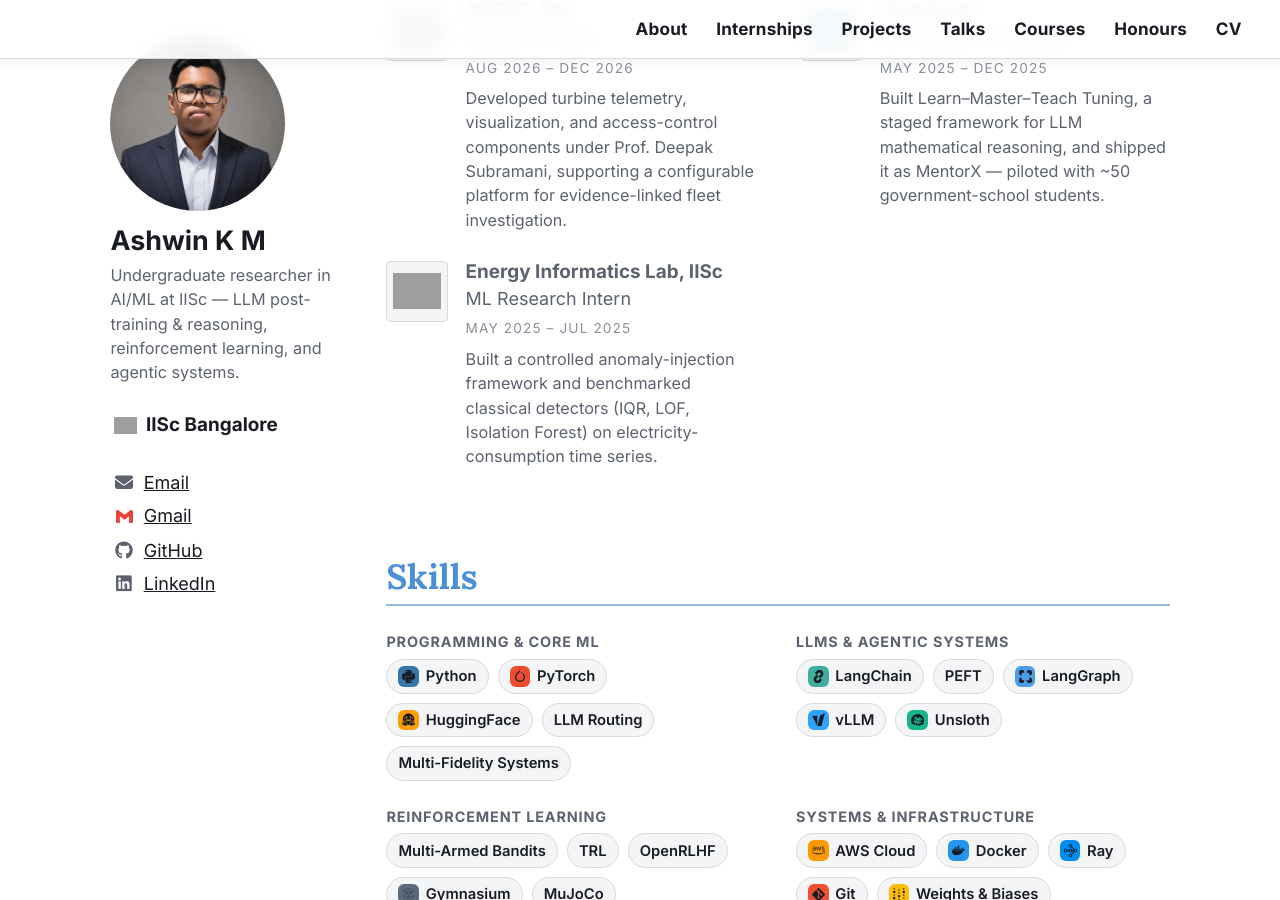
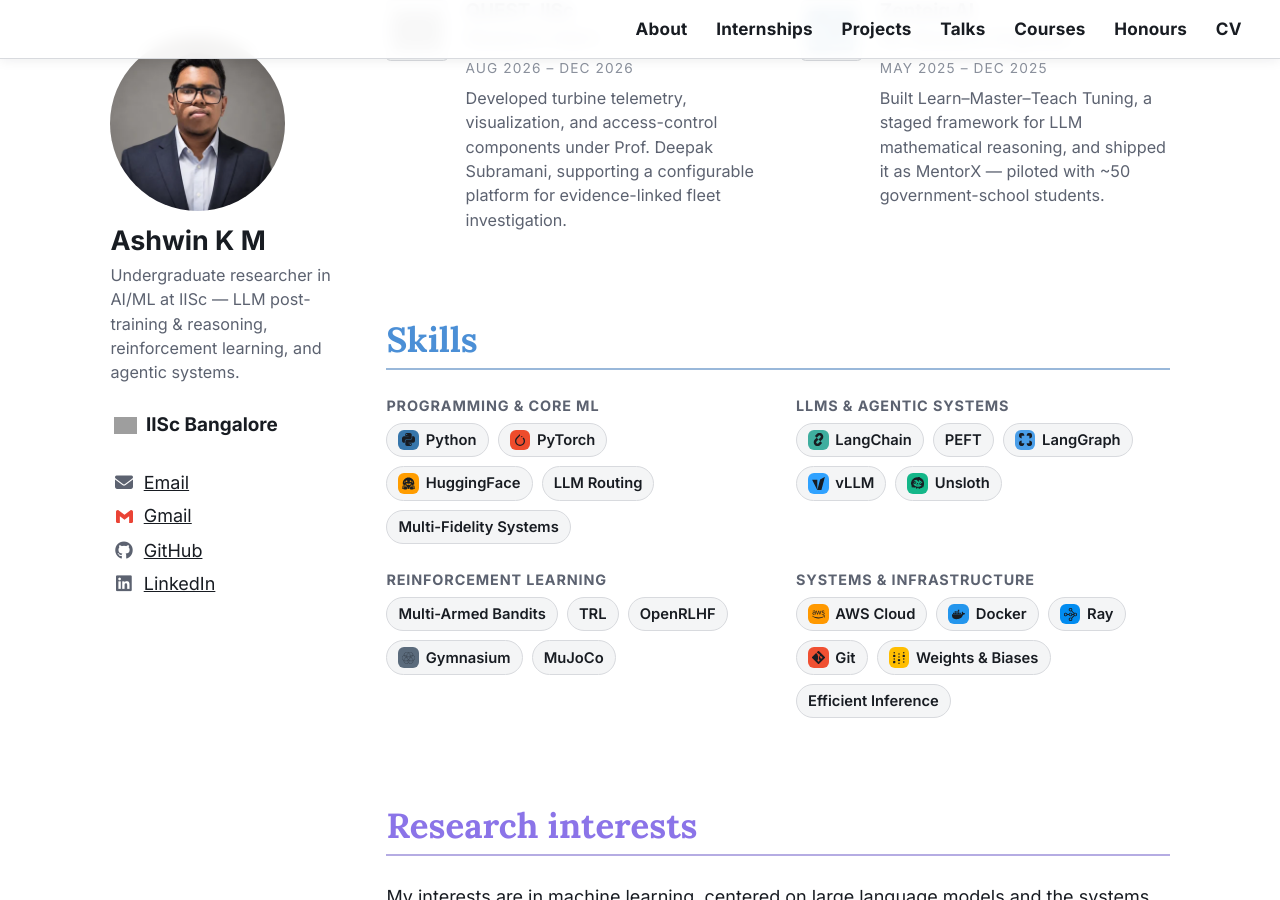
Before and after one commit to AshwinKM103/ashwinkm103.github.io, a Jekyll site: the page built from _pages/about.md, in a window 1280 px wide and 900 px high, scrolled down 1170 px. Built offline with Jekyll 4.4.1, drawn with Linux system fonts in a browser that asks for light colours; grey boxes are pictures that could not be loaded.

Commit message:
Remove Energy Informatics entry and restore original CV spacing

```diff
--- a/_data/experience.yml
+++ b/_data/experience.yml
@@ -16,11 +16,3 @@
   monogram: "Z"
   logo: "/images/logos/zenteiq-ai.png"
   description: "Built Learn–Master–Teach Tuning, a staged framework for LLM mathematical reasoning, and shipped it as MentorX — piloted with ~50 government-school students."
-
-- company: "Energy Informatics Lab, IISc"
-  role: "ML Research Intern"
-  start: "May 2025"
-  end: "Jul 2025"
-  monogram: "EI"
-  logo: "/images/logos/iisc.svg"
-  description: "Built a controlled anomaly-injection framework and benchmarked classical detectors (IQR, LOF, Isolation Forest) on electricity-consumption time series."
```
Also changed, not shown: _portfolio/energy-informatics-anomaly.md (deleted, +0 -24 lines), 1 other file.
